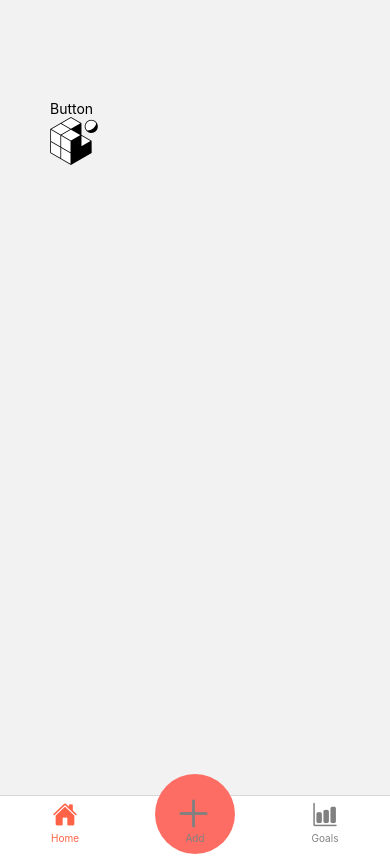
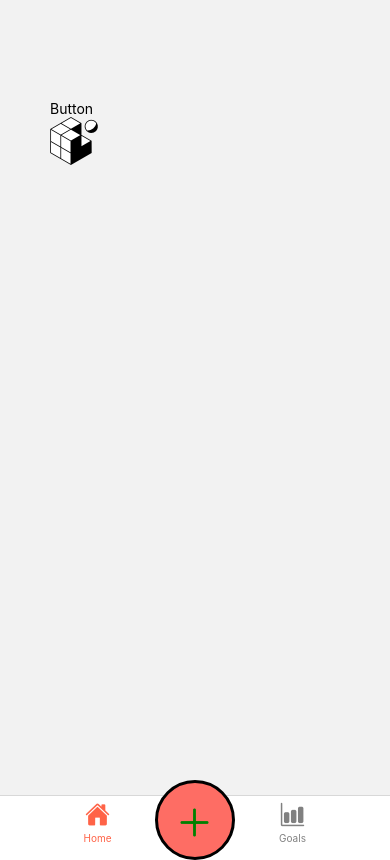
Before and after one commit to cmackin9500/goal-tracker, a React Native app: screen / in a window 390 px wide. Built offline with nearby package versions, Linux system fonts and the light colour scheme.

Commit message:
center add button buggy but navigates

```diff
--- a/homeStack.js
+++ b/homeStack.js
@@ -31,30 +31,6 @@ export default function HomeStack({}) {
               iconName = "bar-chart";
               return <Ionicons name={iconName} size={size} color={color} />;
             }
-
-            iconName = focused ? "close" : "add";
-            return (
-              <TouchableOpacity
-                style={{
-                  height: 80,
-                  width: 80,
-                  borderRadius: 100,
-                  backgroundColor: "#FE6D64",
-                  paddingTop: 15,
-                }}
-              >
-                <Ionicons
-                  name={iconName}
-                  size={45}
-                  color={color}
-                  style={{
-                    alignContent: "center",
-                    justifyContent: "center",
-                    marginLeft: 16,
-                  }}
-                />
-              </TouchableOpacity>
-            );
           },
           tabBarActiveTintColor: "tomato",
           tabBarInactiveTintColor: "gray",
@@ -65,7 +41,51 @@ export default function HomeStack({}) {
           component={Home}
           options={{ headerShown: false }}
         />
-        <Tab.Screen name="Add" component={GoalForm} />
+        <Tab.Screen
+          name="Add"
+          component={GoalForm}
+          options={({ navigation }) => ({
+            tabBarButton: () => (
+              <View
+                style={{
+                  borderColor: "black",
+                  borderRadius: 10,
+                  position: "absolute",
+                  top: 0,
+                  left: 0,
+                  right: 0,
+                  bottom: 0,
+                  justifyContent: "center",
+                  alignItems: "center",
+                }}
+              >
+                <TouchableOpacity
+                  onPress={() => navigation.navigate("Add")}
+                  style={{
+                    height: 80,
+                    width: 80,
+                    borderRadius: 100,
+                    borderWidth: 3,
+                    borderColor: "black",
+                    backgroundColor: "#FE6D64",
+                    paddingTop: 15,
+                  }}
+                >
+                  <Ionicons
+                    name={"add"}
+                    size={45}
+                    color={"green"}
+                    style={{
+                      alignContent: "center",
+                      justifyContent: "center",
+                      marginLeft: 14,
+                    }}
+                  />
+                </TouchableOpacity>
+              </View>
+            ),
+          })}
+        />
         <Tab.Screen name="Goals" component={GoalStack} />
       </Tab.Navigator>
     </NavigationContainer>
```
